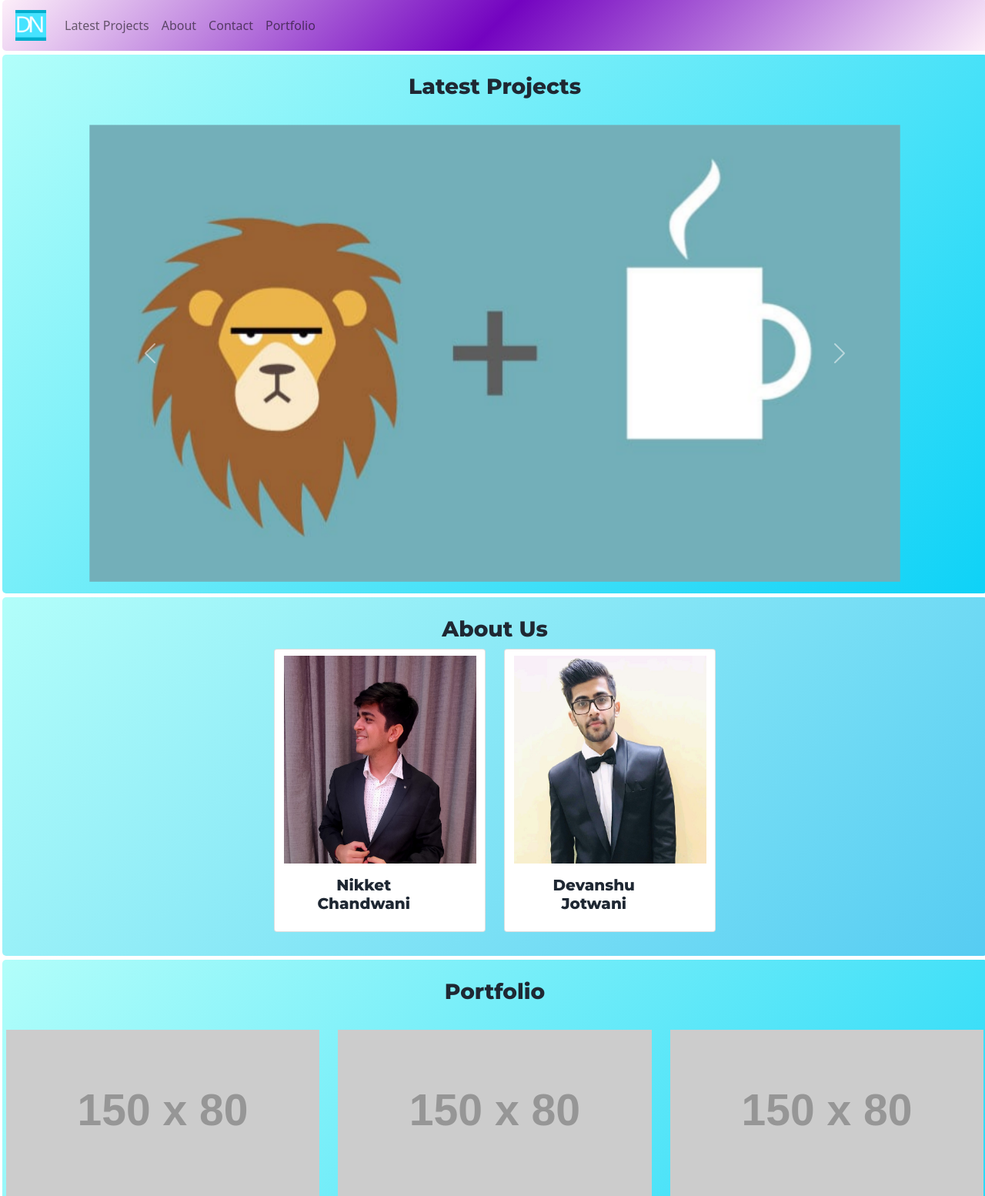
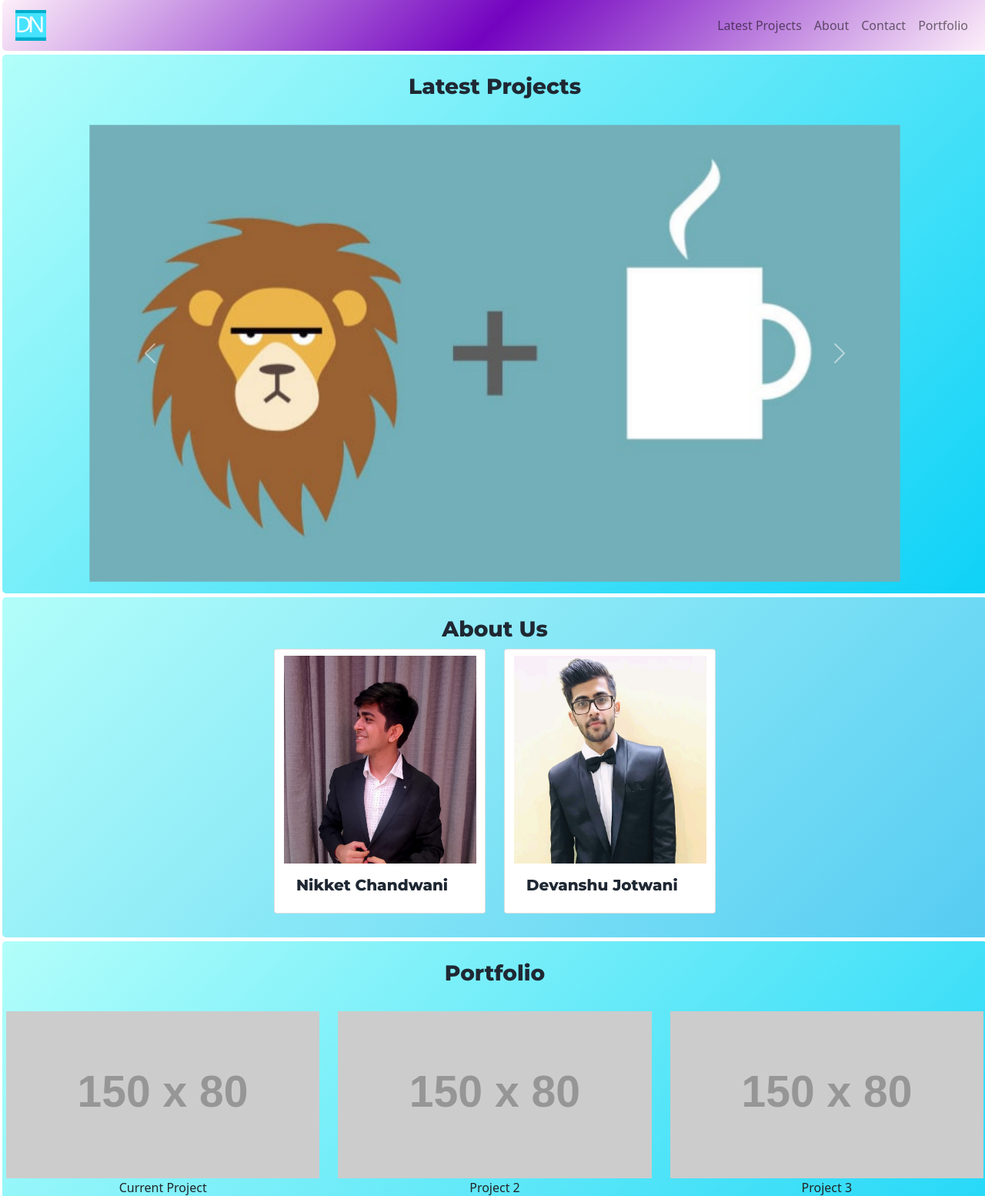
Before and after one commit to chandwaninikket/firstwebsite, a Django app: page / in a window 1280 px wide. Shown: the top 1554 px of the page at 77% size. Run offline with Django 3.2, Linux system fonts and the light colour scheme; grey boxes labelled with a size stand in for pictures from a placeholder-image service; some libraries are stand-ins or nearby versions.

Commit message:
final 18/12/2020

```diff
--- a/devnikk/devanshunikket/templates/home.html
+++ b/devnikk/devanshunikket/templates/home.html
@@ -93,6 +93,18 @@
                 display: none;
             }
         }
+        .navbar-light.navbar-toggler{
+            border-color:(rgba(0,0,0,0));
+        }
+        .navbar-collapse{
+            width:auto;
+        }
+        @media(max-width:768px){
+            .navbar-collapse{
+            width:100%;
+            align-items: center;
+        }
+    }
     </style>
 </head>
 
@@ -111,7 +123,7 @@
               <span class="navbar-toggler-icon"></span>
             </button>
             <div class="collapse navbar-collapse" id="navbarSupportedContent">
-                <ul class="navbar-nav ml-auto">
+                <ul class="navbar-nav">
                     <li class="nav-item">
                         <a class="nav-link" href="#latestProject">Latest Projects</a>
                     </li>
@@ -175,7 +187,7 @@
                 </div>
                 <div class="col-md-10">
                     <div class="card-body">
-                        <h5 class="card-title">Nikket Chandwani</h5>
+                        <h5 class="card-title text-nowrap">Nikket Chandwani</h5>
                     </div>
                 </div>
             </div>
@@ -190,7 +202,7 @@
                 </div>
                 <div class="col-md-10">
                     <div class="card-body">
-                        <h5 class="card-title">Devanshu Jotwani</h5>
+                        <h5 class="card-title text-nowrap">Devanshu Jotwani</h5>
                     </div>
                 </div>
             </div>
```
